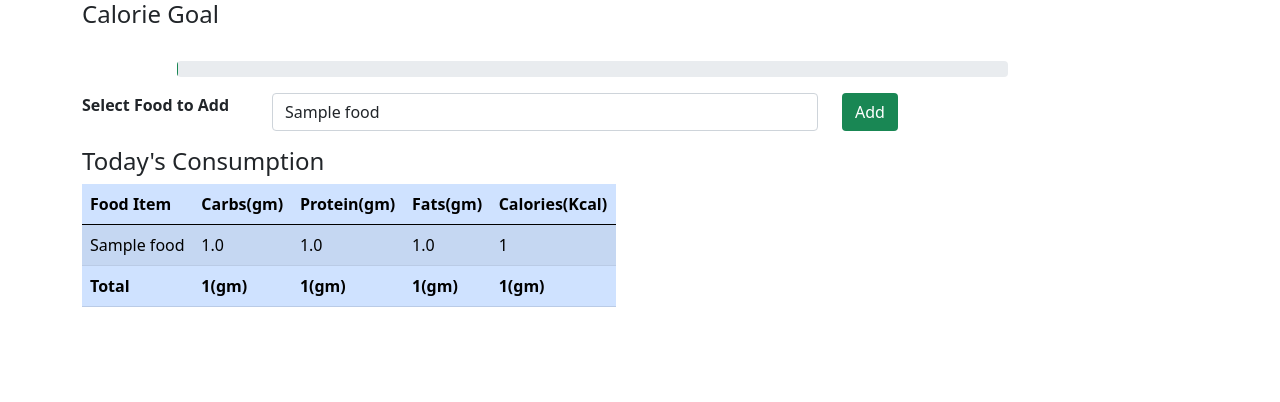
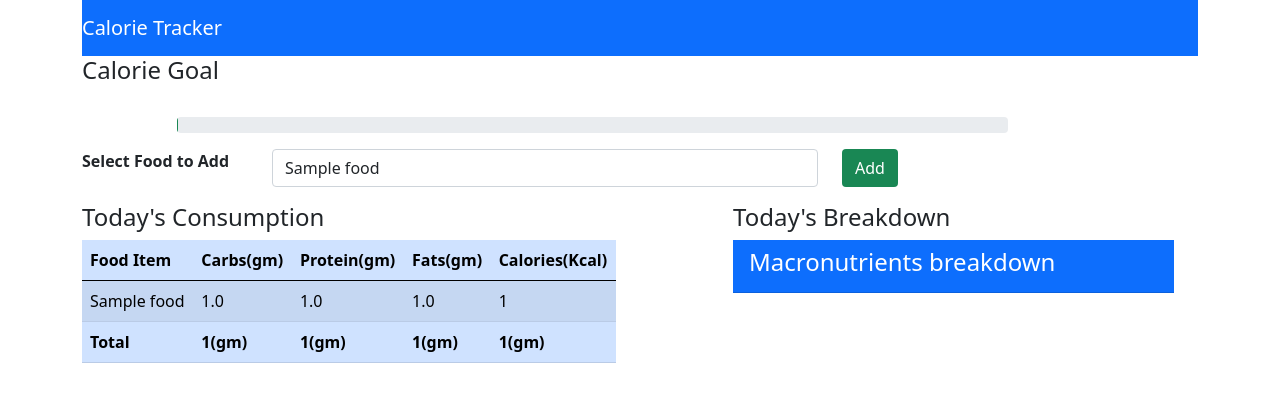
Before and after one commit to VikMaamaa/Django-Calorie-Tracker, a Django app: page / in a window 1280 px wide. Shown: the top 402 px of the page. Run offline with Django 4.2, Linux system fonts and the light colour scheme; a user stored in the database is signed in; tables that the repository leaves empty hold one stand-in row (values such as "Sample post").

Commit message:
feat: adding navbar

```diff
--- a/mysite/myapp/templates/myapp/index.html
+++ b/mysite/myapp/templates/myapp/index.html
@@ -13,7 +13,13 @@
 <body>
 
     <div class='container'>
-
+        <div class="row">
+            <div class='col-md-12'>
+                <nav class="navbar navbar-dark bg-primary">
+                    <span class="navbar-brand">Calorie Tracker</span>
+                </nav>
+            </div>
+        </div>
         <h4>Calorie Goal</h4>
         <br />
         <div class="row mb-3">
@@ -89,7 +95,15 @@
             </div>
 
             <div class='col-md-5 offset-1'>
+                <div class="">
+                    <h4>Today's Breakdown</h4>
+                </div>
+                <div class="card-header text-white bg-primary">
+                    <h4>Macronutrients  breakdown</h4>
+                </div>
+                <div class="col-md-12">
 
+                </div>
             </div>
         </div>
     </div>
```
